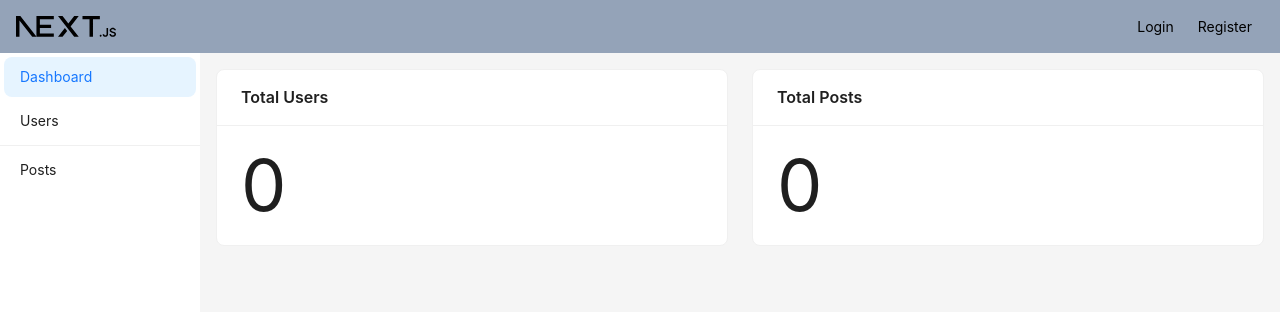
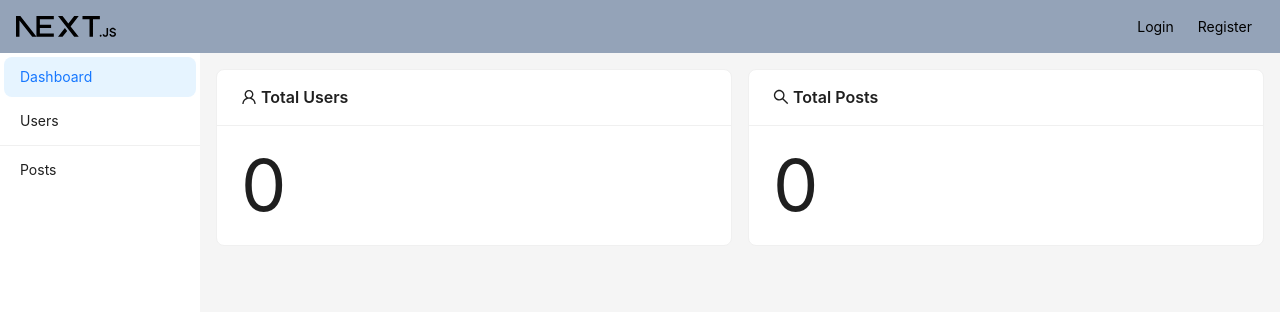
Before and after one commit to MarkMPW/dashboard-ui-nextjs-antd, a Next.js app: page /admin in a window 1280 px wide. Shown: the top 312 px of the page. Built offline with nearby package versions, Linux system fonts and the light colour scheme.

Commit message:
create table and add icon in title card

```diff
--- a/src/app/admin/components/Sidebar.tsx
+++ b/src/app/admin/components/Sidebar.tsx
@@ -17,7 +17,7 @@ const Sidebar = () => {
       label: 'Dashboard',
     },
     {
-      key: '/users',
+      key: '/admin/users',
       label: 'Users'
     },
     {
@@ -26,7 +26,7 @@ const Sidebar = () => {
       key: 'divider1'
     },
     {
-      key: '/posts',
+      key: '/admin/posts',
       label: 'Posts'
     },
   ]
@@ -38,7 +38,7 @@ const Sidebar = () => {
         defaultSelectedKeys={["/admin"]}
         items={items}
         style={{ height: '100%', borderRight: 0 }}
-        // onClick={({ key }) => route.push(key)}
+        onClick={({ key }) => route.push(key)}
       />
     </Sider>
   )
--- a/src/app/admin/components/TotalCard.tsx
+++ b/src/app/admin/components/TotalCard.tsx
@@ -3,12 +3,15 @@
 import React from 'react'
 
 import { Card } from 'antd';
-import UserOutlined from '@ant-design/icons'
 
-const TotalCard = ({ title, totalNumber }: { title: string, totalNumber?: number }) => {
+const TotalCard = ({ icon, title, totalNumber }: { icon: React.ReactNode, title: string, totalNumber?: number }) => {
   return (
     <Card
-      title={title}
+      title={
+        <span>
+          {icon} {title}
+        </span>
+      }
     >
       <p className='text-7xl'>
         {totalNumber}
--- /dev/null
+++ b/src/app/admin/components/UserTable.tsx
@@ -0,0 +1,48 @@
+'use client'
+
+import React, { useEffect, useState } from 'react'
+
+import { Table, TableProps } from 'antd'
+import { UserType } from '@/app/register/page'
+
+interface TableType {
+  id: number
+  userName: string
+  email: string
+  password: string
+}
+
+const UserTable = ({ dataSource }: { dataSource: UserType[] }) => {
+
+  const columns: TableProps<TableType>['columns'] = [
+    {
+      title: 'ID',
+      dataIndex: 'id',
+      key: 'id',
+    },
+    {
+      title: 'username',
+      dataIndex: 'userName',
+      key: 'userName'
+    },
+    {
+      title: 'email',
+      dataIndex: 'email',
+      key: 'email'
+    },
+    {
+      title: 'password',
+      dataIndex: 'password',
+      key: 'password'
+    }
+  ]
+
+  return (
+    <Table
+      columns={columns}
+      dataSource={dataSource}
+    />
+  )
+}
+
+export default UserTable
--- a/src/app/admin/page.tsx
+++ b/src/app/admin/page.tsx
@@ -2,38 +2,55 @@
 
 import { useEffect, useState } from "react";
 import TotalCard from "./components/TotalCard";
-import { Layout, Row, Col, Flex } from "antd";
-import { UserType } from "../register/page";
-import { AllPostsType } from "../welcome/page";
+import { Layout, Row, Col, Flex, List } from "antd";
+
+import { SearchOutlined, UserOutlined } from "@ant-design/icons";
 
 const { Content } = Layout;
 
 const AdminPage = () => {
-  const [totalUsers, setTotalUsers] = useState<number>(0)
-  const [totalPosts, setTotalPosts] = useState<number>(0)
+  const [totalUsers, setTotalUsers] = useState<number>(0);
+  const [totalPosts, setTotalPosts] = useState<number>(0);
 
   useEffect(() => {
-    const getPosts = localStorage.getItem('posts')
-    const getUsers = localStorage.getItem('userData')
+    const getPosts = localStorage.getItem("posts");
+    const getUsers = localStorage.getItem("userData");
 
-    const posts = getPosts ? JSON.parse(getPosts).length : 0
-    const users = getUsers ? JSON.parse(getUsers).length : 0
+    const posts = getPosts ? JSON.parse(getPosts).length : 0;
+    const users = getUsers ? JSON.parse(getUsers).length : 0;
 
-    setTotalPosts(posts)
-    setTotalUsers(users)
+    setTotalPosts(posts);
+    setTotalUsers(users);
+  }, []);
 
-  }, [])
+  const data = [
+    {
+      title: "Total Users",
+      icon: <UserOutlined />,
+      totalNumber: totalUsers,
+    },
+    {
+      title: "Total Posts",
+      icon: <SearchOutlined />,
+      totalNumber: totalPosts,
+    },
+  ];
 
   return (
     <Content>
-      <Row gutter={24}>
-        <Col span={12}>
-          <TotalCard title='Total Users' totalNumber={totalPosts}/>
-        </Col>
-        <Col span={12}>
-          <TotalCard title='Total Posts' totalNumber={totalUsers} />
-        </Col>
-      </Row>
+      <List
+        grid={{ gutter: 16, column: 2 }}
+        dataSource={data}
+        renderItem={(item) => (
+          <List.Item>
+            <TotalCard
+              icon={item.icon}
+              title={item.title}
+              totalNumber={item.totalNumber}
+            />
+          </List.Item>
+        )}
+      />
     </Content>
   );
 };
--- /dev/null
+++ b/src/app/admin/users/page.tsx
@@ -0,0 +1,28 @@
+'use client'
+
+import React, { useEffect, useState } from 'react'
+import UserTable from '../components/UserTable'
+import { UserType } from '@/app/register/page'
+
+const ManageUserPage = () => {
+  const [userData, setUserData] = useState<UserType[]>([])
+
+  useEffect(() => {
+    const getUsers = localStorage.getItem('userData')
+    const users = getUsers ? JSON.parse(getUsers) : null
+
+    setUserData(users)
+
+  }, [])
+
+  console.log(userData)
+
+  return (
+    <div>
+      <h1 className='text-3xl mb-5'>Manage Users</h1>
+      <UserTable dataSource={userData}/>
+    </div>
+  )
+}
+
+export default ManageUserPage
--- a/src/app/login/page.tsx
+++ b/src/app/login/page.tsx
@@ -80,7 +80,7 @@ const LoginPage = () => {
         });
 
         localStorage.setItem('currentUser', JSON.stringify(user))
-        localStorage.setItem('posts', JSON.stringify([]))
+        // localStorage.setItem('posts', JSON.stringify([]))
 
         setLoading(false);
 
```
